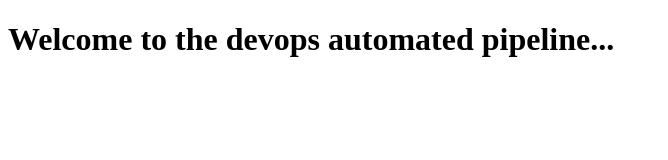
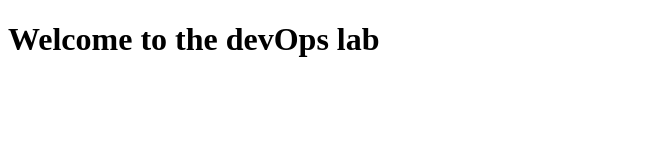
Before and after one commit to Naveenkumar10032003/devops-experiment-47, a plain HTML site: page index.html in a window 1280 px wide. Shown: the whole page, without its empty margins (0-668 px from the left). Drawn offline with Linux system fonts and the light colour scheme.

Commit message:
Update index.html

```diff
--- a/index.html
+++ b/index.html
@@ -4,6 +4,6 @@
 <title> DEVOPS EXPERIMENT </title>
 </head>
 <body>
-<h1> Welcome to the devops automated pipeline... </h1>
+<h1> Welcome to the devOps lab</h1>
 </body>
 </html>
```
